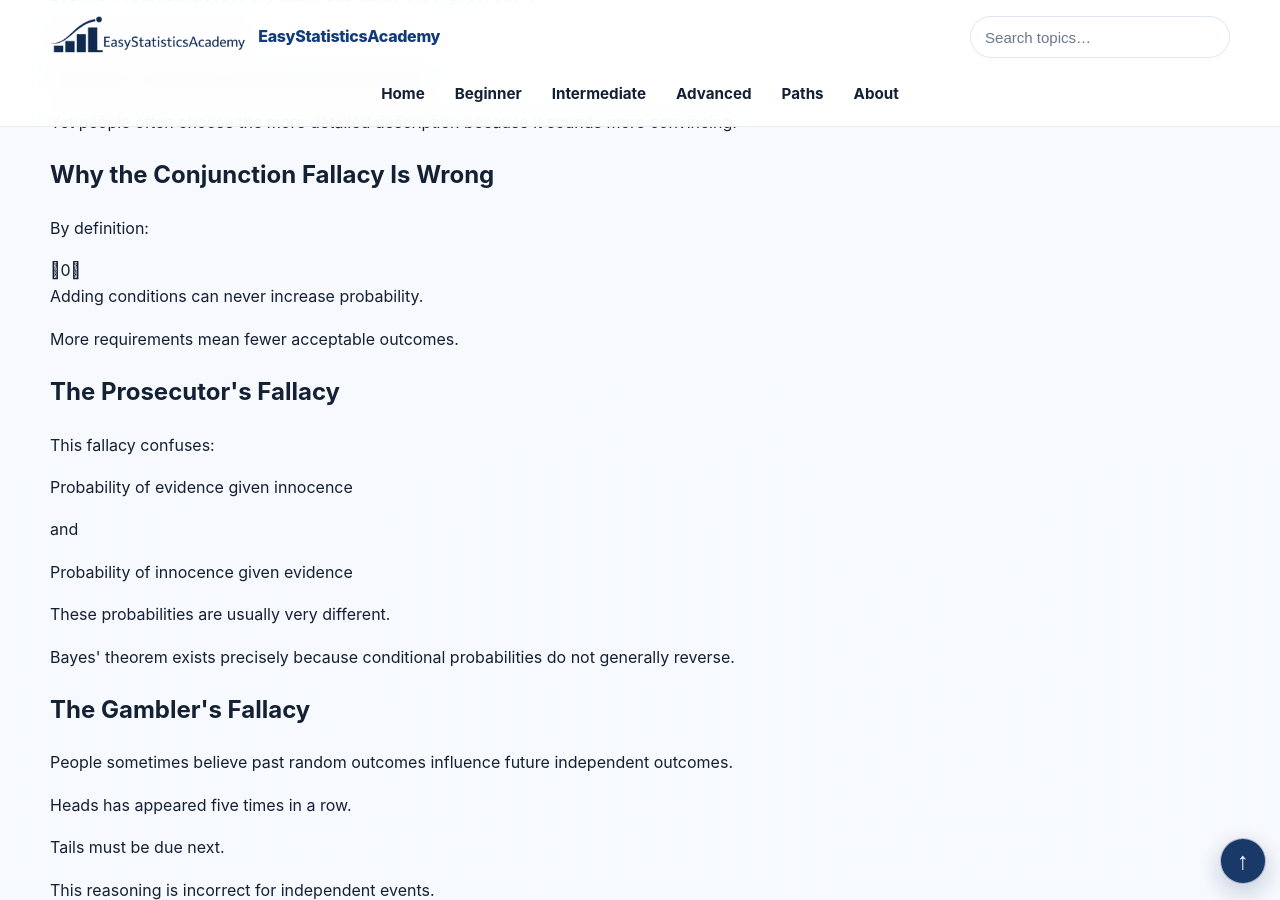
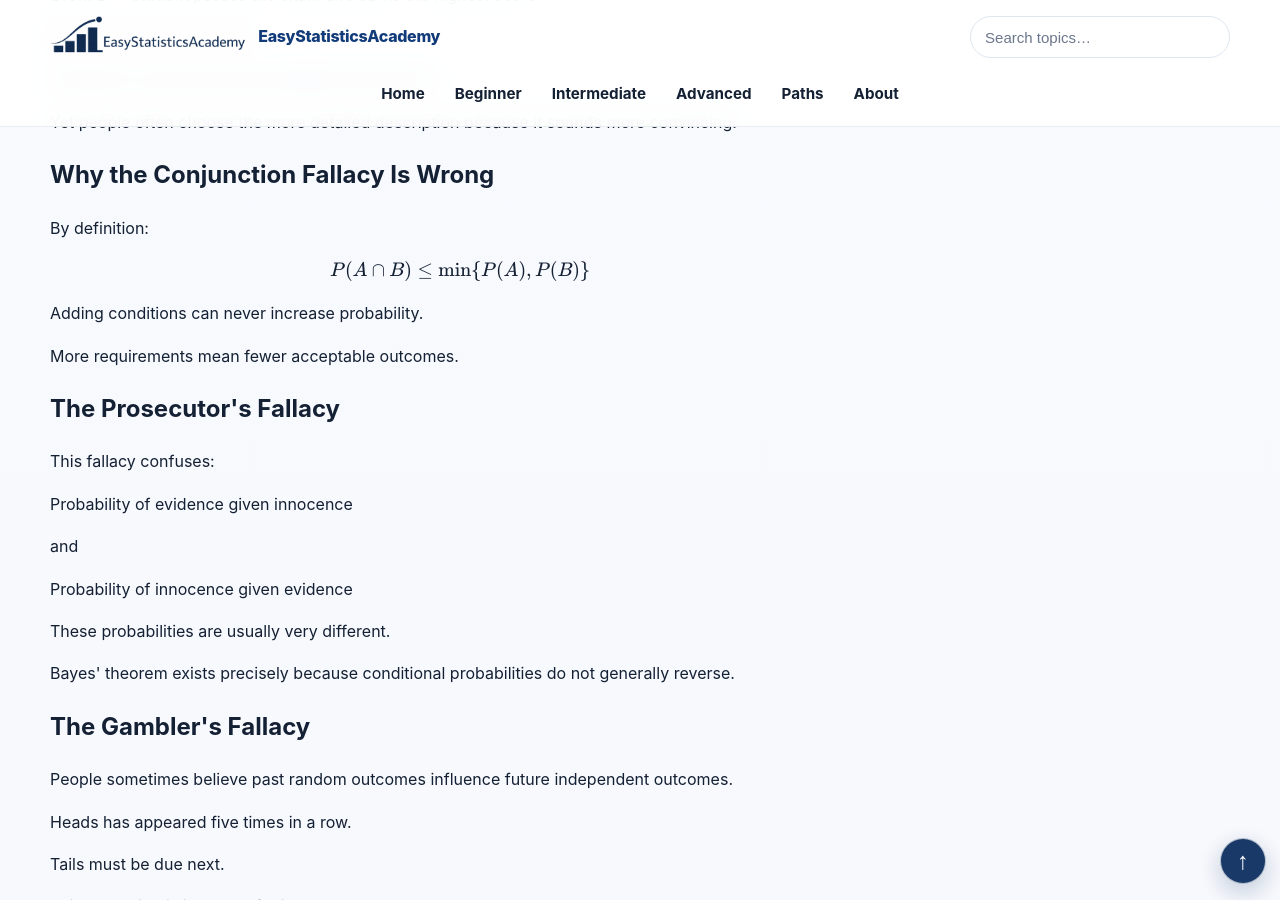
Before and after one commit to ammar-homaida-statistics/easystatisticsacademy, a Jekyll site: the page built from probability/conditional/base-rate-neglect-and-fallacies/index.md, in a window 1280 px wide and 900 px high, scrolled down 2593 px. Built offline with Jekyll 4.4.1, drawn with Linux system fonts in a browser that asks for light colours.

Commit message:
Restore final missing expression or historical attribution in base-rate-neglect-and-fallacies

```diff
--- a/probability/conditional/base-rate-neglect-and-fallacies/index.md
+++ b/probability/conditional/base-rate-neglect-and-fallacies/index.md
@@ -270,7 +270,11 @@ sidebar: false
       By definition:
     </p>
 
-    0
+
+    \[
+    P(A\cap B)\le\min\{P(A),P(B)\}
+    \]
+
 
     <p>
       Adding conditions can never increase probability.
```
